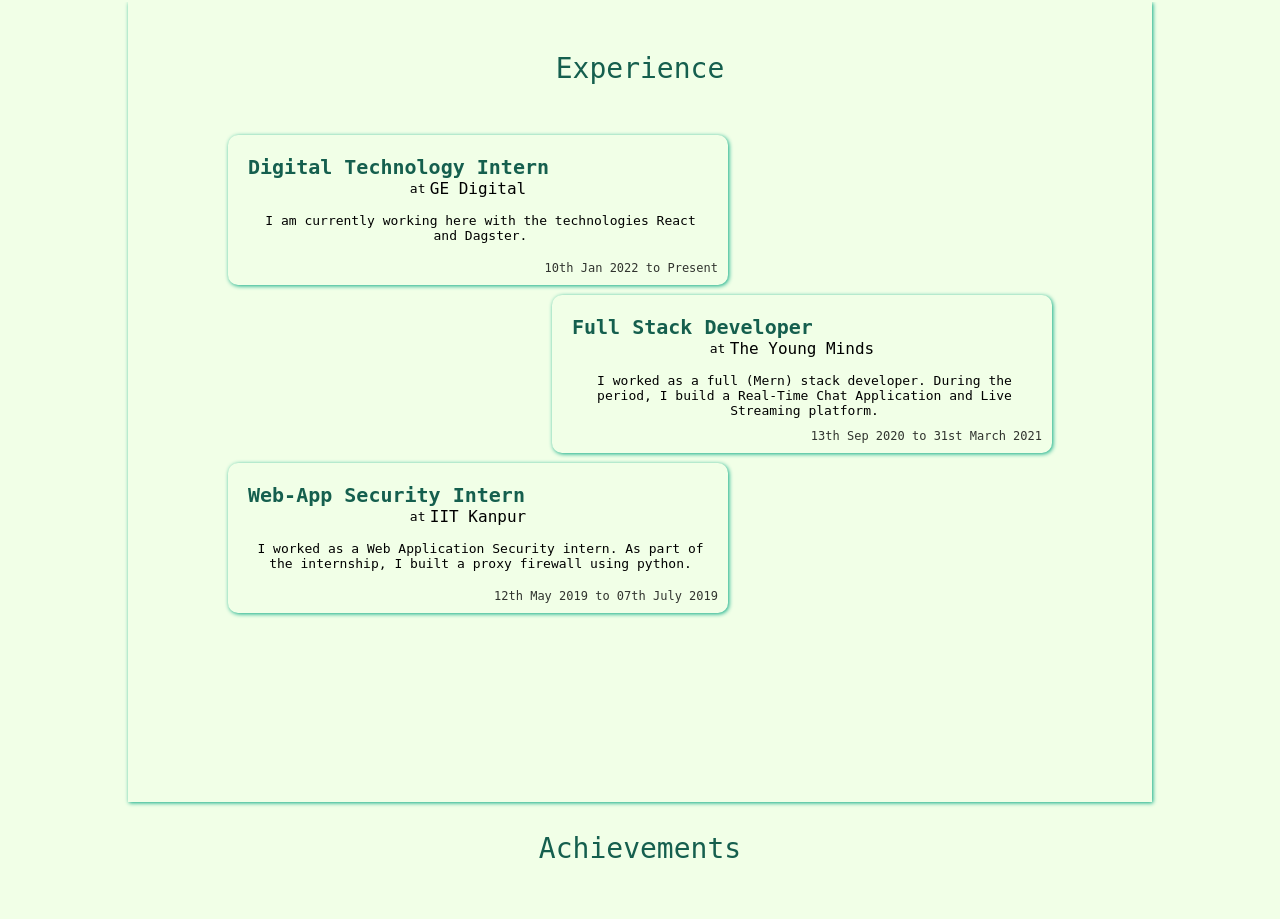
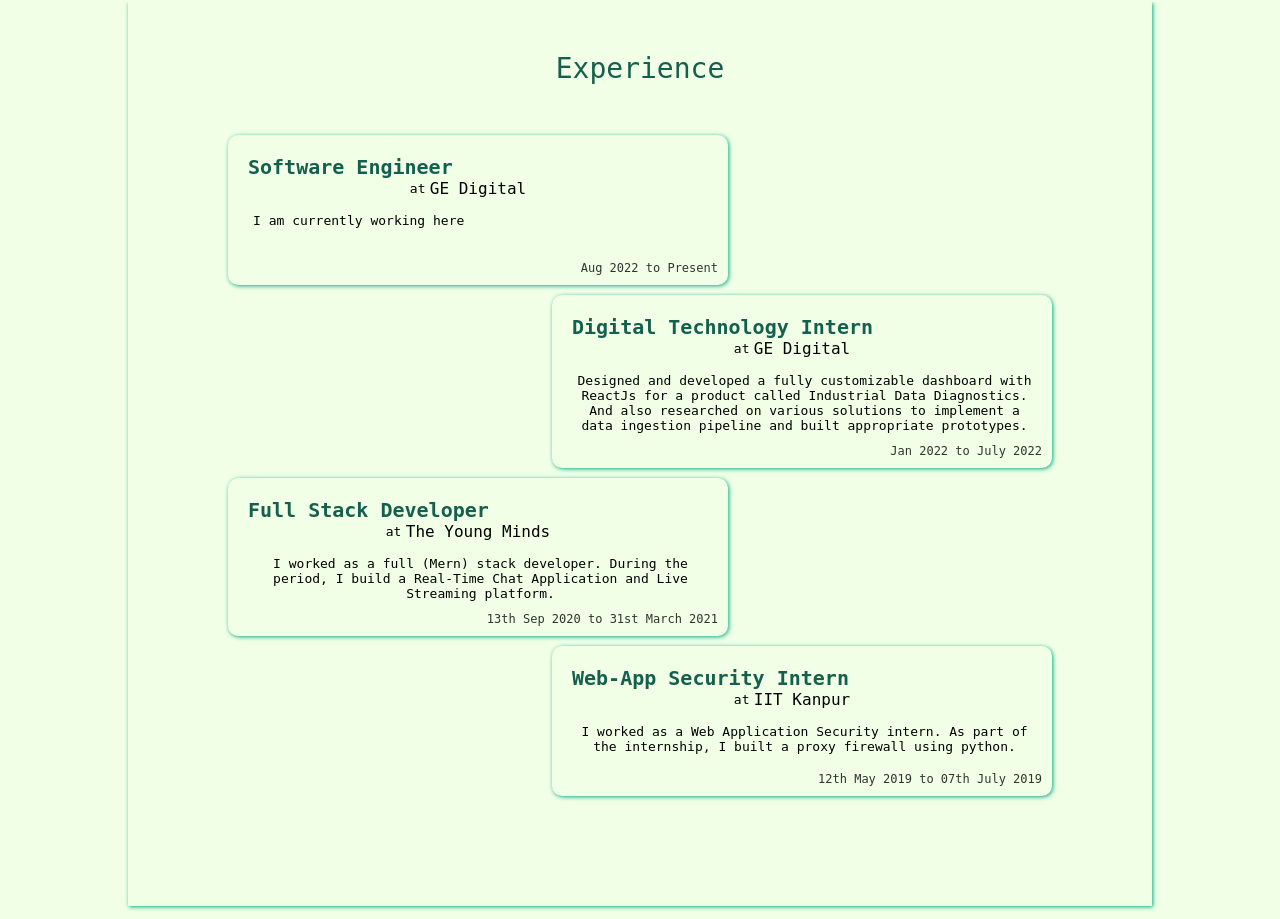
Before and after one commit to Subhash3/subhash3.github.io, a React (Create React App) app in the folder client/: page / in a window 1280 px wide. Shown: the part 1910-2829 px from the top of the page. Built offline with nearby package versions, Linux system fonts and the light colour scheme.

Commit message:
Updated achievements and experience

```diff
--- a/client/src/Components/Achievements/Achievements.jsx
+++ b/client/src/Components/Achievements/Achievements.jsx
@@ -4,6 +4,7 @@ import HackmakersLogo from '../../Images/hackmakers.png'
 import CodingLogo from '../../Images/coding.jpg'
 import YoungMindsLogo from '../../Images/young-minds-logo.png'
 import HCLBanner1 from '../../Images/hcl_banner_1.png'
+import AwardLogo from '../../Images/award-green.png'
 
 import './Achievements.min.css'
 
@@ -13,6 +14,12 @@ const achievements = [
         info: "Bagged the first place among 4500 participants in Predictive Algorithm Challenge as part of the team T-Cube",
         url: "",
         logo: HackmakersLogo
+    },
+    {
+        text: "\"Impact Award\" winner at GE",
+        info: "One of the awardees of the \"Impact Award\" under the category of \"Deliver with Focus\" during the Engineering Recognition Day, 2023 at GE",
+        url: "",
+        logo: ""
     },
     {
         text: "Codechef Certified Programmer",
@@ -33,7 +40,7 @@ const achievements = [
         logo: HCLBanner1
     },
     {
-        text: "Intern of the year at the Young Minds",
+        text: "\"Intern of the year\" at the Young Minds",
         info: "",
         url: "",
         logo: YoungMindsLogo
@@ -64,7 +71,7 @@ function Achievement({ achievementObj, i }) {
     return (
         <div className="achievement" style={style}>
             <div className="icon">
-                <img src={`${achievementObj.logo}`} alt="" />
+                <img src={`${AwardLogo}`} alt="" />
             </div>
             <div className="content">
                 <div className="text">
--- a/client/src/Components/Achievements/Achievements.scss
+++ b/client/src/Components/Achievements/Achievements.scss
@@ -38,9 +38,9 @@
             place-items: center;
 
             img{
-                width: 100%;
-                height: 100%;
-            border-radius: 50%;
+                width: 30px;
+                height: auto;
+                border-radius: 50%;
             }
         }
         .content{
--- a/client/src/Components/Experience/Experience.jsx
+++ b/client/src/Components/Experience/Experience.jsx
@@ -7,13 +7,18 @@ import './Experience.min.css'
 
 const myWorks = [
     {
+        title: "Software Engineer",
+        place: "GE Digital",
+        date: "Aug 2022 to Present",
+        info: "I am currently working here"
+    },
+    {
         title: "Digital Technology Intern",
         place: "GE Digital",
-        date: "10th Jan 2022 to Present",
-        info: "I am currently working here with the technologies React and Dagster."
+        date: "Jan 2022 to July 2022",
+        info: "Designed and developed a fully customizable dashboard with ReactJs for a product called Industrial Data Diagnostics. And also researched on various solutions to implement a data ingestion pipeline and built appropriate prototypes."
     }, {
         title: "Full Stack Developer",
-        // place: "theyoundminds.org",
         place: "The Young Minds",
         date: "13th Sep 2020 to 31st March 2021",
         info: "I worked as a full (Mern) stack developer. During the period, I build a Real-Time Chat Application and Live Streaming platform."
@@ -23,12 +28,6 @@ const myWorks = [
         date: "12th May 2019 to 07th July 2019",
         info: "I worked as a Web Application Security intern. As part of the internship, I built a proxy firewall using python."
     }
-    // , {
-    //     title: "Another Project/Internship",
-    //     place: "Some weird place",
-    //     date: "Donno to Donno",
-    //     info: "I wish I had done some ML internships and projects. But I don't. Pray for me!"
-    // },
 ]
 
 const Experience = () => {
```
Also changed, not shown: client/src/Components/Achievements/Achievements.min.css (+1 -1 lines).
